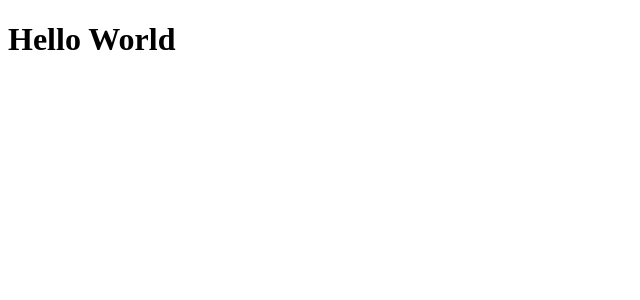
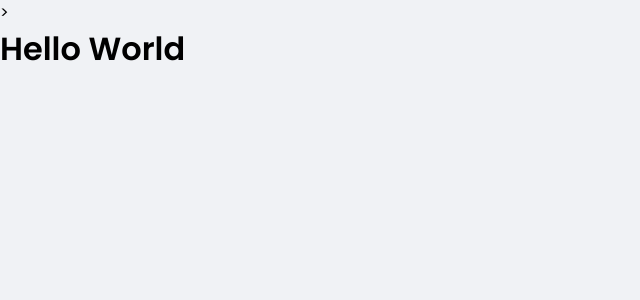
Before and after one commit to DenysRogeres/OpenFinance, a React (Create React App) app: page / in a window 1280 px wide. Shown: the top 300 px of the page, without its empty margins (0-640 px from the left). Built offline with nearby package versions, Linux system fonts and the light colour scheme.

Commit message:
Adding stylesheet

```diff
--- a/package.json
+++ b/package.json
@@ -40,5 +40,8 @@
       "last 1 firefox version",
       "last 1 safari version"
     ]
+  },
+  "devDependencies": {
+    "@types/styled-components": "^5.1.17"
   }
 }
--- a/public/index.html
+++ b/public/index.html
@@ -1,9 +1,13 @@
 <!DOCTYPE html>
 <html lang="pt-BR">
   <head>
+    <link rel="preconnect" href="https://fonts.googleapis.com">
     <meta charset="utf-8" />
-    <link rel="icon" href="%PUBLIC_URL%/favicon.png" />
     <meta name="viewport" content="width=device-width, initial-scale=1" />
+    <link rel="shortcut icon" href="favicon.png" type="image/png">
+
+    <link rel="preconnect" href="https://fonts.gstatic.com" crossorigin>
+    <link href="https://fonts.googleapis.com/css2?family=Poppins:wght@400;600&display=swap" rel="stylesheet">>
 
     <title>Open Finance</title>
   </head>
--- a/src/App.tsx
+++ b/src/App.tsx
@@ -1,6 +1,9 @@
+import { GlobalStyled } from './styles/global';
+
 export function App() {
   return (
     <div className="App">
+    <GlobalStyled/>
       <h1>Hello World</h1>
     </div>
   );
--- /dev/null
+++ b/src/styles/global.ts
@@ -0,0 +1,54 @@
+import { createGlobalStyle } from "styled-components";
+
+
+export const GlobalStyled = createGlobalStyle`
+
+    :root {
+        --background: #F0F2F5;
+        --red: #e52e4d;
+        --blue: #5429cc;
+
+        --blue-light: #6933ff;
+
+        --text-title: #363f5f;
+        --text-body: #969cb3;
+
+        --shape: #fffff;
+    }
+    * {
+        margin: 0;
+        padding: 0;
+        box-sizing: border-box;
+    }
+
+    html {
+        @media(max-width: 1080px) {
+            font-size: 93.75%
+        }
+        @media(max-width: 720px) {
+            font-size: 87.5%
+        }
+    }
+
+    body {
+        background: var(--background);
+        -webkit-font-smoothing: antialiased;
+    }
+
+    body, input, textarea, button {
+        font-family: 'Poppins', sans-serif;
+        font-weight: 400;
+    }
+
+    h1, h2, h3, h4, h5, h6, strong {
+        font-weight: 600;
+    }
+
+    button {
+        cursor: pointer;
+    }
+
+    [disabled] {
+        cursor: not-allowed;
+    }
+`
```
Also changed, not shown: 1 other file (tests, documents, lock files or other folders).
